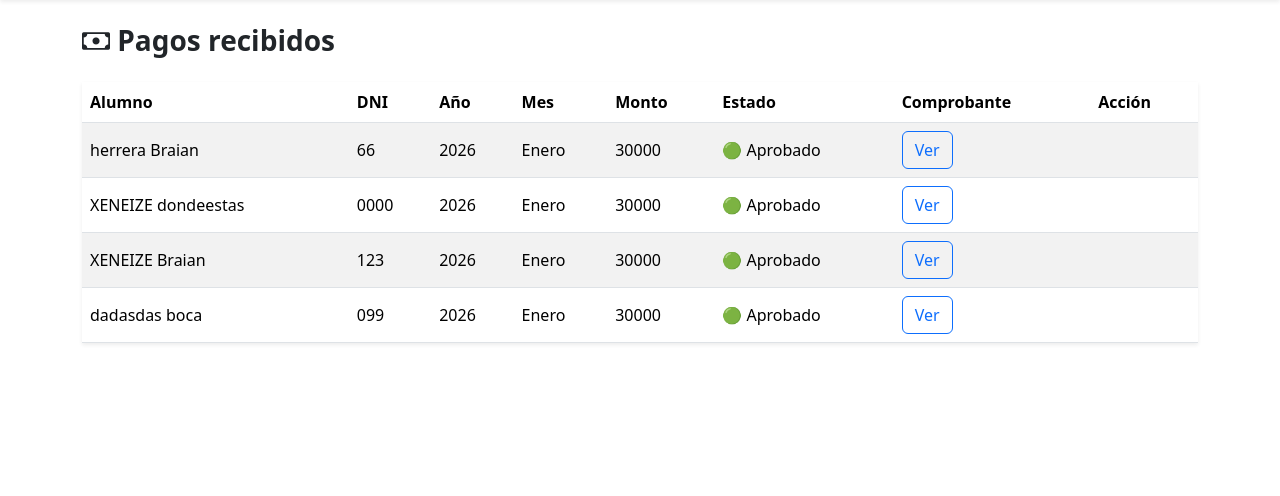
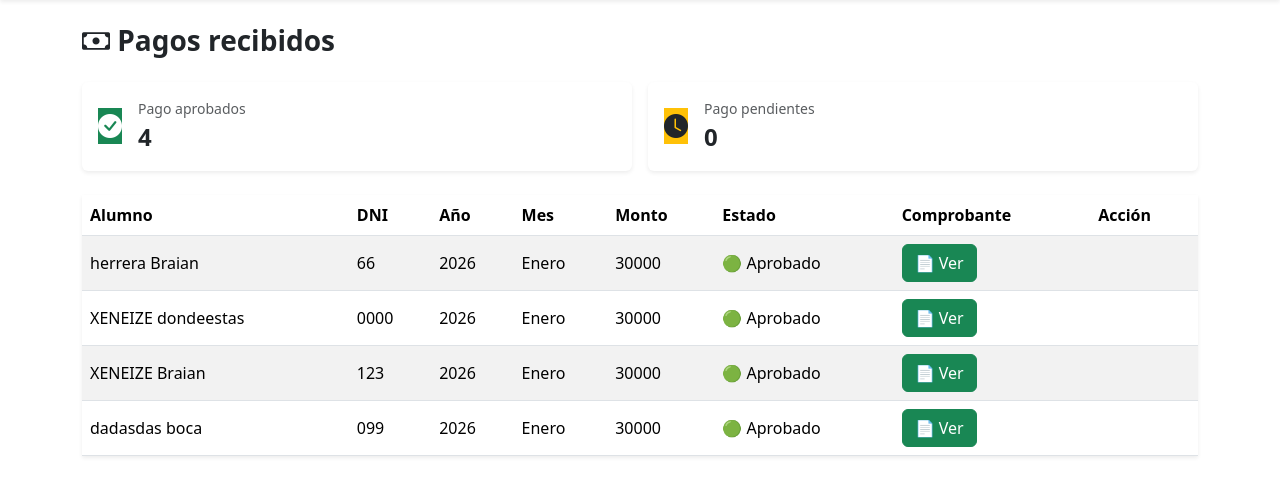
Before and after one commit to BraianC12/EscuelitaDePadel, a Flask app: page /admin/pagos in a window 1280 px wide. Shown: the part 60-556 px from the top of the page. Run offline with Flask 3, Linux system fonts and the light colour scheme; a user stored in the database is signed in.

Commit message:
ultimos cambios realizados

```diff
--- a/main.py
+++ b/main.py
@@ -315,15 +315,27 @@ def admin_pagos():
 
     pagos = Pago.query.all()
 
+    total_aprobados = 0
+    total_pendientes = 0
+
     for pago in pagos:
         try:
             pago.mes_nombre = MESES_ES_NUM.get(int(pago.mes), "Mes invalido")
-
         except ValueError:
             pago.mes_nombre = pago.mes
 
+        if pago.estado == "aprobado":
+            total_aprobados += 1
+        else:
+            total_pendientes += 1
 
-    return render_template("admin/pagos.html", pagos=pagos)
+
+    return render_template(
+        "admin/pagos.html",
+        pagos=pagos,
+        total_aprobados=total_aprobados,
+        total_pendientes=total_pendientes
+        )
 
 @app.route("/admin/pagos/aprobar/<int:id>")
 def aprobar_pago(id):
@@ -387,5 +399,5 @@ def generar_cuotas_mes_actual(alumno_id):
 
 
 if __name__ == '__main__':
-    port = int(os.environ.get("PORT", 5000))
-    app.run(host="0.0.0.0", port=port)
+    #port = int(os.environ.get("PORT", 5000))
+    app.run(debug=True)
--- a/templates/admin/alumnos.html
+++ b/templates/admin/alumnos.html
@@ -53,8 +53,8 @@
 
                 <td class="text-center">
                     <a href="{{ url_for('editar_alumno', id=alumno.id) }}"
-                       class="btn btn-sm btn-warning">
-                        <i class="bi bi-pencil"></i>
+                       class="btn btn-sm btn-warning btn-action">
+                        ✏️ Editar
                     </a>
                 </td>
             </tr>
--- a/templates/admin/base_admin.html
+++ b/templates/admin/base_admin.html
@@ -47,6 +47,31 @@
             border-radius: 20px;
             padding: 6px 14px;
         }
+
+        .fade-slide {
+            animation: fadeSlide 0.5s ease-in-out;
+        }
+
+        @keyframes fadeSlide {
+            from{
+                opacity: 0;
+                transform: translateY(8px);
+            }
+            to {
+                opacity: 1;
+                transform: translateY(0);
+            }
+        }
+
+        .btn-action {
+            transition: transform 0.15s ease, box-shadow 0.15s ease;
+        }
+
+        .btn-action:hover {
+            transform: translateY(-2px);
+            box-shadow: 0 4px 10px rgba(0, 0, 0, 0.15);
+        }
+
     </style>
 
 </head>
--- a/templates/admin/pagos.html
+++ b/templates/admin/pagos.html
@@ -5,8 +5,41 @@
     <i class="bi bi-cash"></i> Pagos recibidos
 </h3>
 
+<!--CARDS DE RESUMEN-->
+<div class="row g-3 mb-4">
+
+    <div class="col-12 col-md-6">
+        <div class="card border-0 shadow-sm">
+            <div class="card-body d-flex align-items-center gap-3">
+                <div class="icon-box bg-success text-white">
+                    <i class="bi bi-check-circle-fill fs-4"></i>
+                </div>
+                <div>
+                    <div class="text-muted small">Pago aprobados</div>
+                    <div class="fs-4 fw-bold">{{ total_aprobados }}</div>
+                </div>
+            </div>
+        </div>
+    </div>
+
+    <div class="col-12 col-md-6">
+        <div class="card border-0 shadow-sm">
+            <div class="card-body d-flex align-items-center gap-3">
+                <div class="icon-box bg-warning text-dark">
+                    <i class="bi bi-clock-fill fs-4"></i>
+                </div>
+                <div>
+                    <div class="text-muted small">Pago pendientes</div>
+                    <div class="fs-4 fw-bold">{{ total_pendientes }}</div>
+                </div>
+            </div>
+        </div>
+    </div>
+</div>
+
+
 <div class="table-reponsive">
-    <table class="table table-striped shadow-sm align-middle text-nowrap">
+    <table class="table table-striped shadow-sm align-middle text-nowrap fade-slide">
     <thead>
         <tr>
             <th>Alumno</th>
@@ -40,8 +73,8 @@
                 {% if pago.comprobante %}
                 <a href="{{ url_for('static', filename='comprobantes/' + pago.comprobante) }}"
                    target="_blank"
-                   class="btn btb-sm btn-outline-primary">
-                    Ver
+                   class="btn btb-sm btn-success btn-action">
+                    📄 Ver
                 </a>
                 {% endif %}
             </td>
@@ -49,8 +82,8 @@
             <td>
                 {% if pago.estado != "aprobado" %}
                 <a href="{{ url_for('aprobar_pago', id=pago.id) }}"
-                   class="btn btn-sm btn-success">
-                    Aprobar
+                   class="btn btn-sm btn-success btn-action">
+                     ✔ Aprobar
                 </a>
                 {% endif %}
             </td>
--- a/templates/padre/pagos.html
+++ b/templates/padre/pagos.html
@@ -9,9 +9,11 @@
 
 <div class="card shadow-sm mb-4">
     <div class="card-body">
+        <div class="alert alert-light border text-center">
+            <h5 class="fw-bold mb-1">{{ mes_nombre }} {{ anio }}</h5>
+            <p class="mb-0 fs-5 text-success fw-bold">${{ monto }}</p>
+        </div>
 
-        <p><strong>Periodo:</strong>{{ mes_nombre }} {{ anio }}</p>
-        <p><strong>Monto:</strong> ${{ monto }}</p>
 
         <hr>
 
```
Also changed, not shown: static/css/padre.css (added, +57 -0 lines), templates/padre/base_padre.html (+3 -18 lines), templates/padre/historial_pagos.html (+4 -5 lines), templates/padre/info.html (+57 -0 lines), templates/padre/panel_padre.html (+4 -4 lines), instance/alumnos.db, 1 other file.
